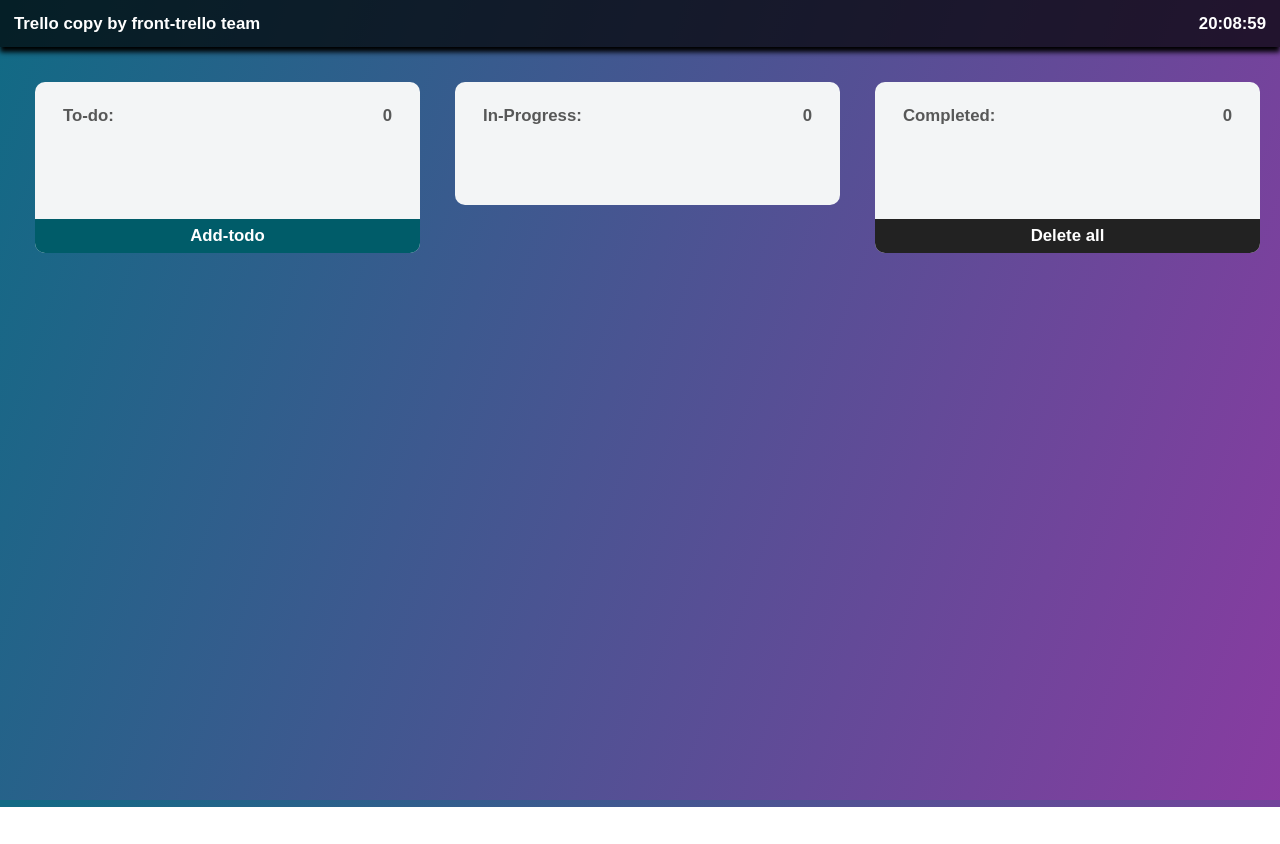
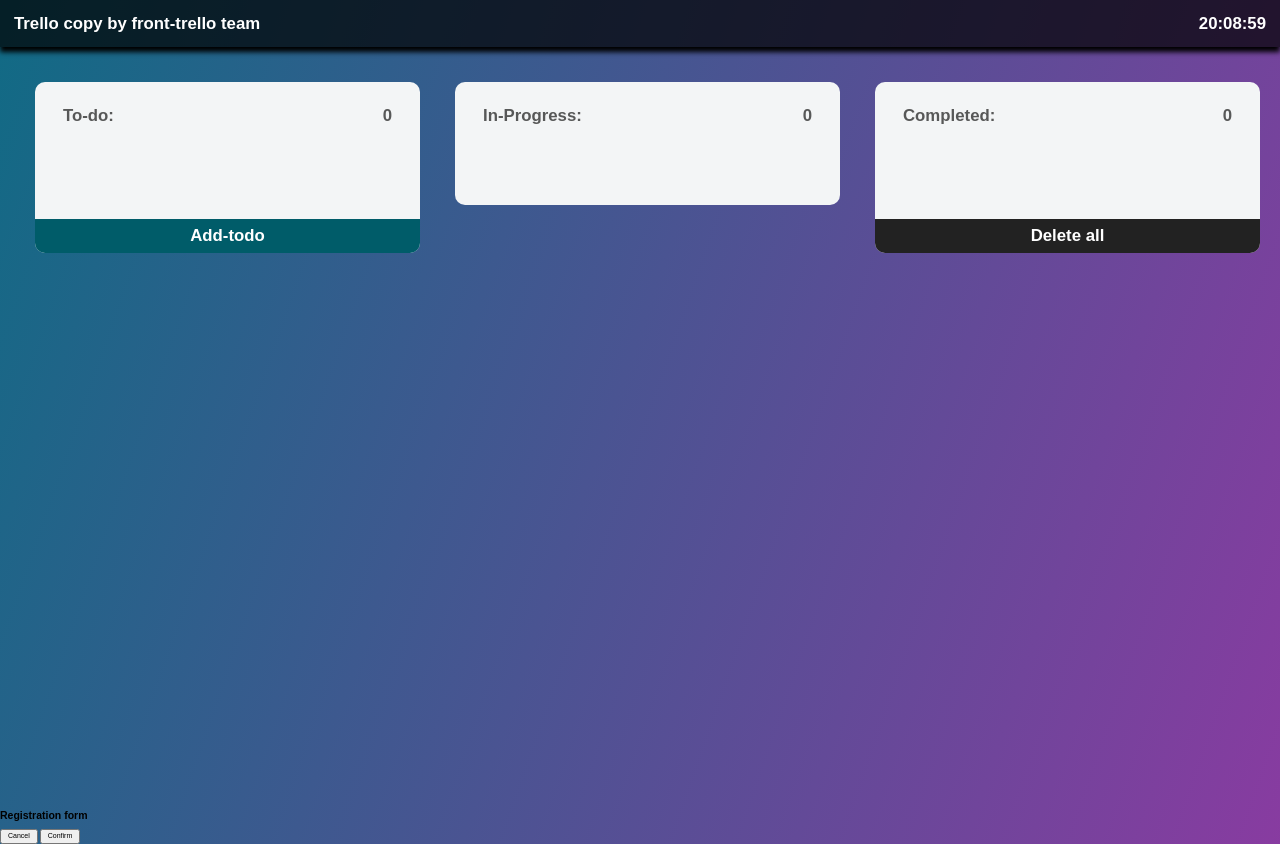
Before and after one commit to igorslepenkov/front-trello, a website built with Parcel: page src/index.html in a window 1280 px wide. Before the commit the page ends 807 px from the top, so only its background shows below. Built offline with nearby package versions, Linux system fonts and the light colour scheme; no server answers.

Commit message:
feat(trello_10): complete HTML for modal window with warning message

```diff
--- a/src/index.html
+++ b/src/index.html
@@ -43,6 +43,11 @@
 			</section>
 		</main>
 	</div>
+	<form class="modal modal--warning">
+		<h2 class="modal__title">Registration form</h2>
+		<button class="modal__button" data-action="delete">Cancel</button>
+		<button class="modal__button" data-action="delete">Confirm</button>
+	</form>
 </body>
 
 </html>
```
